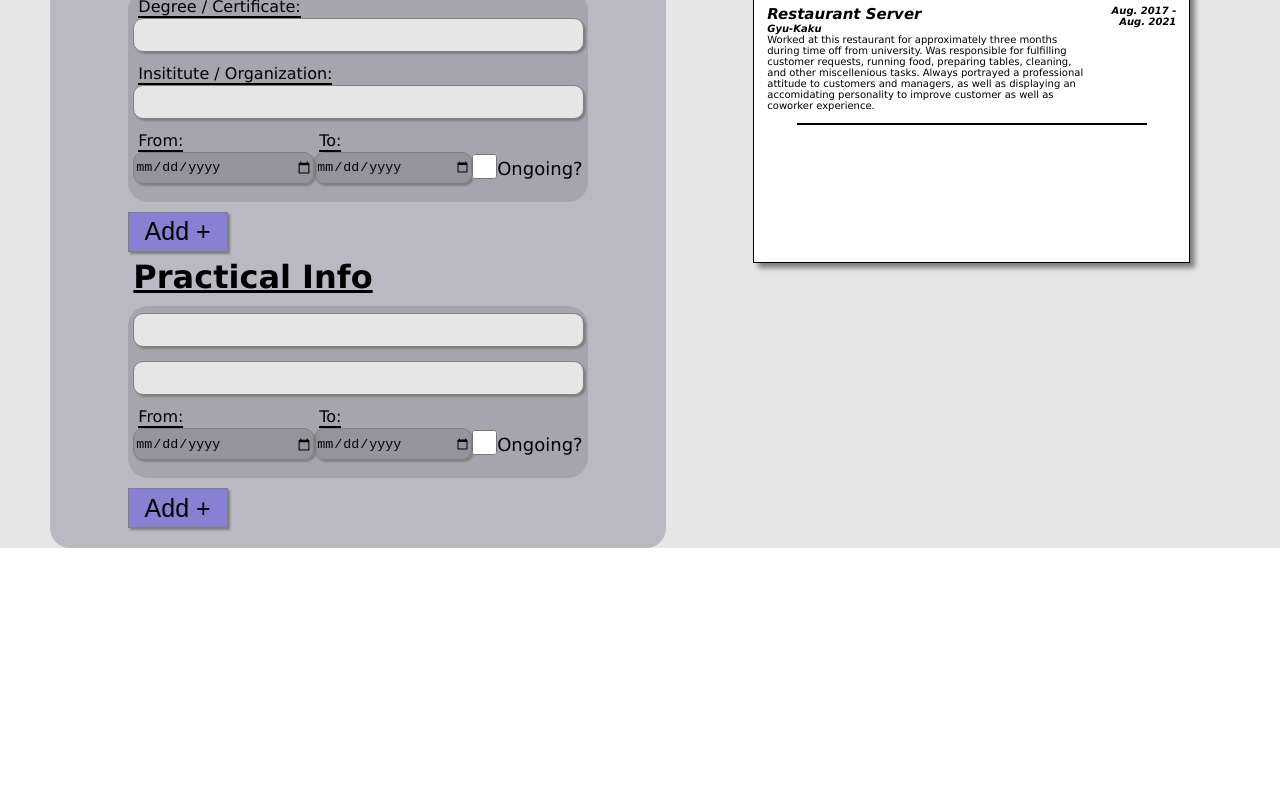
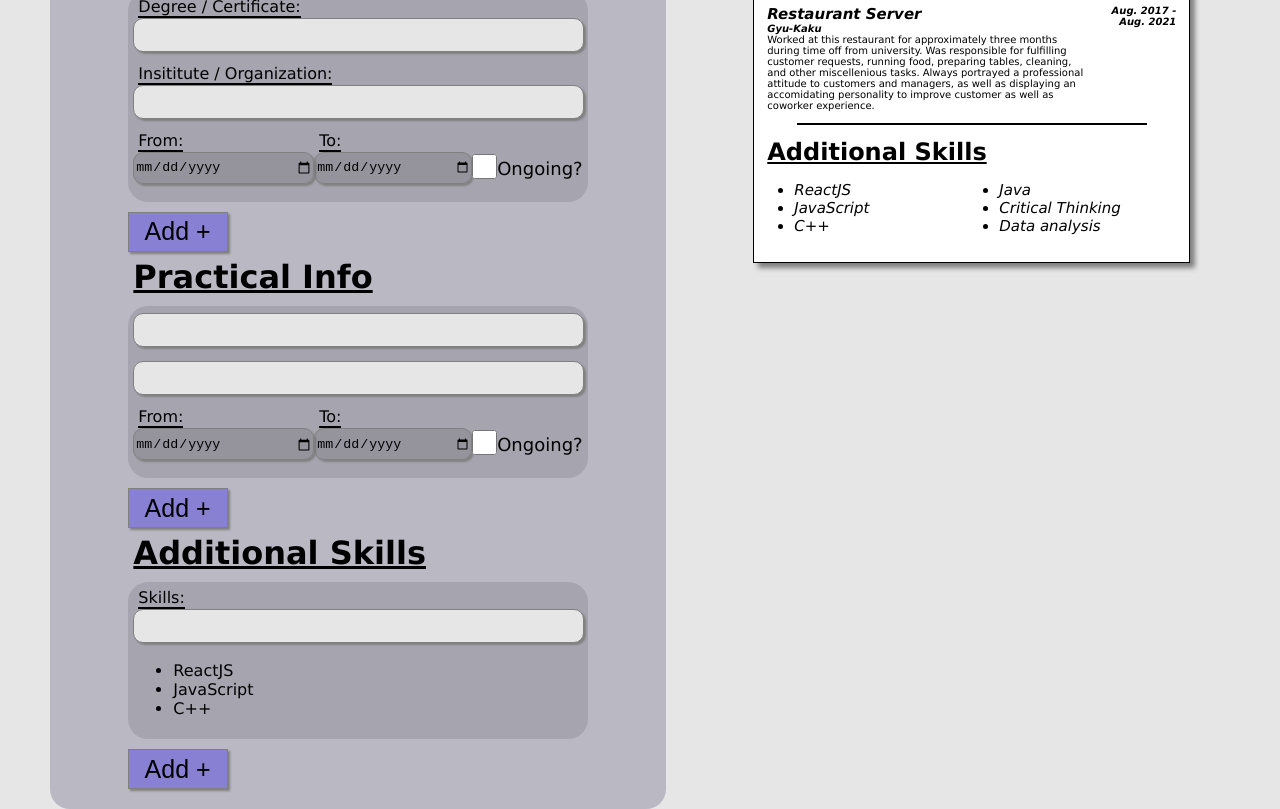
Before and after one commit to Jerriath/cv-project, a React (Create React App) app: page / in a window 1280 px wide. Shown: the part 420-1229 px from the top of the page. Before the commit the page ends 968 px from the top, so only its background shows below. Built offline with nearby package versions, Linux system fonts and the light colour scheme.

Commit message:
Completed static version of application

```diff
--- a/src/components/inputFields/FormComponent.js
+++ b/src/components/inputFields/FormComponent.js
@@ -2,6 +2,7 @@ import React, { Component } from "react";
 import GeneralInput from "./GeneralInput";
 import EducationInput from "./EducationInput";
 import PracticalInput from "./PracticalInput";
+import SkillsInput from "./SkillsInput";
 import AddButton from "./AddButton";
 import styles from "./inputStyles.css";
 
@@ -19,6 +20,9 @@ class FormComponent extends Component {
                 <h1 className="subtitle">Practical Info</h1>
                 <PracticalInput />
                 <AddButton />
+                <h1 className="subtitle">Additional Skills</h1>
+                <SkillsInput />
+                <AddButton />
             </div>
         );
     }
--- /dev/null
+++ b/src/components/inputFields/SkillsInput.js
@@ -0,0 +1,21 @@
+import React, { Component } from "react";
+import InputField from "./InputField"
+
+class SkillsInput extends Component {
+
+    render() {
+        return (
+            <div className="inputComponent">
+                <InputField type="text" inputClass="smallInput" labelClass="label" label="Skills: " />
+                <ul>
+                    <li>ReactJS</li>
+                    <li>JavaScript</li>
+                    <li>C++</li>
+                </ul>
+            </div>
+        );
+    };
+
+}
+
+export default SkillsInput;
--- a/src/components/inputFields/inputStyles.css
+++ b/src/components/inputFields/inputStyles.css
@@ -122,3 +122,7 @@
     border-radius: 20px;
     padding: 20px;
 }
+
+li {
+    font-family: Verdana, Geneva, Tahoma, sans-serif;
+}
--- a/src/components/outputFields/ResumeComponent.js
+++ b/src/components/outputFields/ResumeComponent.js
@@ -2,6 +2,7 @@ import React, { Component } from "react";
 import GeneralOutput from "./GeneralOutput";
 import EducationOutput from "./EducationOutput";
 import PracticalOutput from "./PracticalOutput";
+import SkillsOutput from "./SkillsOutput";
 import styles from "./outputStyles.css";
 
 
@@ -18,6 +19,8 @@ class Resume extends Component {
                 <PracticalOutput />
                 <PracticalOutput />
                 <hr className="line" />
+                <h2 className="sectionTitle">Additional Skills</h2>
+                <SkillsOutput />
             </div>
         );
     };
--- /dev/null
+++ b/src/components/outputFields/SkillsOutput.js
@@ -0,0 +1,23 @@
+import React, { Component } from "react";
+import styles from "./outputStyles.css";
+
+class SkillsOutput extends Component {
+
+    render() {
+        return (
+            <div className="skillsBlock">
+                <ul className="doubleList">
+                    <li>ReactJS</li>
+                    <li>JavaScript</li>
+                    <li>C++</li>
+                    <li>Java</li>
+                    <li>Critical Thinking</li>
+                    <li>Data analysis</li>
+                </ul>
+            </div>
+        );
+    };
+
+}
+
+export default SkillsOutput;
--- a/src/components/outputFields/outputStyles.css
+++ b/src/components/outputFields/outputStyles.css
@@ -20,7 +20,7 @@
 .userInfo {
     display: inline-flex;
     flex-direction: row;
-    width: 50%;
+    width: 40%;
     height: 30px;
     align-items: center;
     justify-content: space-around;
@@ -55,6 +55,7 @@
 
 
 
+
 /*This section deals with the sktyling of the PracticalOutput and it's children */
 
 .practicalBlock {
@@ -82,6 +83,23 @@
     text-decoration: none;
     font-weight: 100;
 }
+
+
+
+
+/* This section deals with styling of the SkillsOutput and it's children */
+
+.skillsBlock {
+    width: 100%;
+    height: auto;
+    font-size: 15px;
+    font-style: italic;
+}
+
+.doubleList {
+    column-count: 2;
+}
+
 
 
 
```
Also changed, not shown: git_push_key.txt (added), 1 other file (tests, documents, lock files or other folders).
